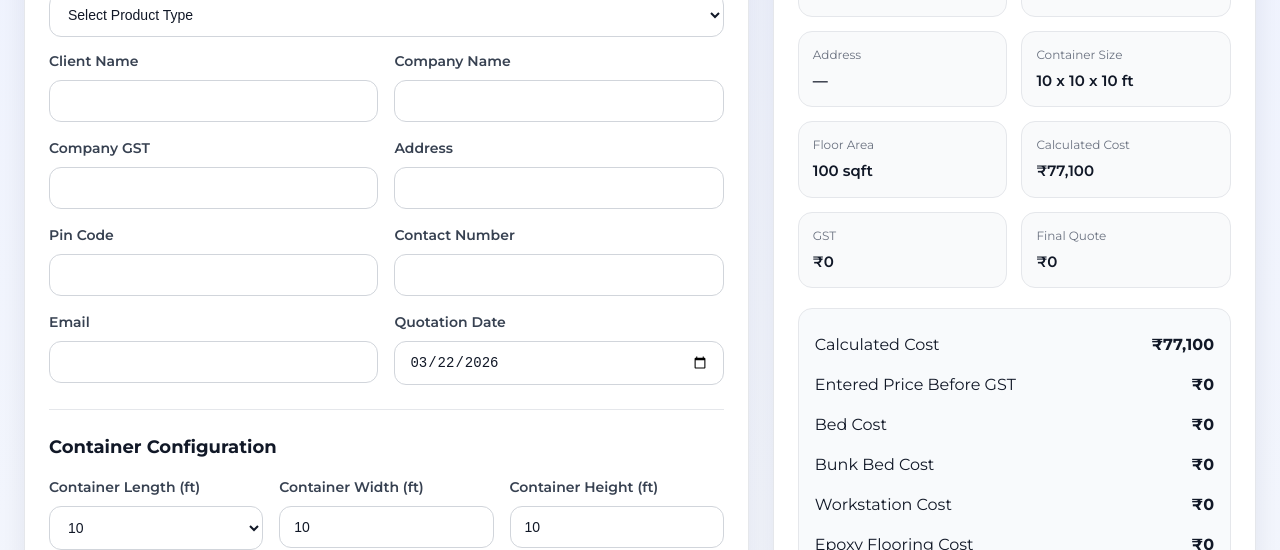
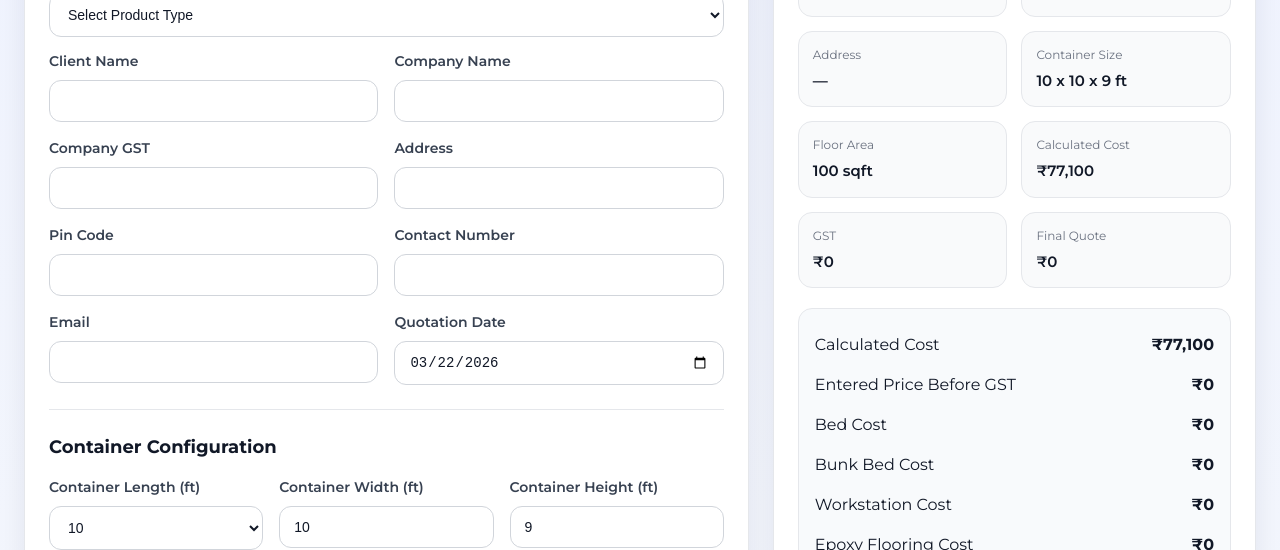
Before and after one commit to rkenterpriseamazon08-web/rk-quotation-app, a React (Vite) app: page / in a window 1280 px wide. Shown: the part 402-952 px from the top of the page. Built offline with nearby package versions, Linux system fonts and the light colour scheme.

Commit message:
Change container height from 10 to 9 ft

```diff
--- a/src/App.jsx
+++ b/src/App.jsx
@@ -762,7 +762,7 @@ export default function App() {
               <Field
                 label="Container Height (ft)"
                 type="number"
-                value={10}
+                value={9}
                 onChange={() => {}}
                 readOnly
               />
@@ -903,7 +903,7 @@ export default function App() {
               <DetailBox label="Product Type" value={form.productType || "—"} />
               <DetailBox label="Client" value={form.clientName || "—"} />
               <DetailBox label="Address" value={form.projectLocation || "—"} />
-              <DetailBox label="Container Size" value={`${form.containerLength} x 10 x 10 ft`} />
+              <DetailBox label="Container Size" value={`${form.containerLength} x 10 x 9 ft`} />
               <DetailBox label="Floor Area" value={`${calculations.area} sqft`} />
               <DetailBox label="Calculated Cost" value={formatINR(calculations.calculatedCost)} />
               <DetailBox label="GST" value={formatINR(calculations.gst)} />
```
